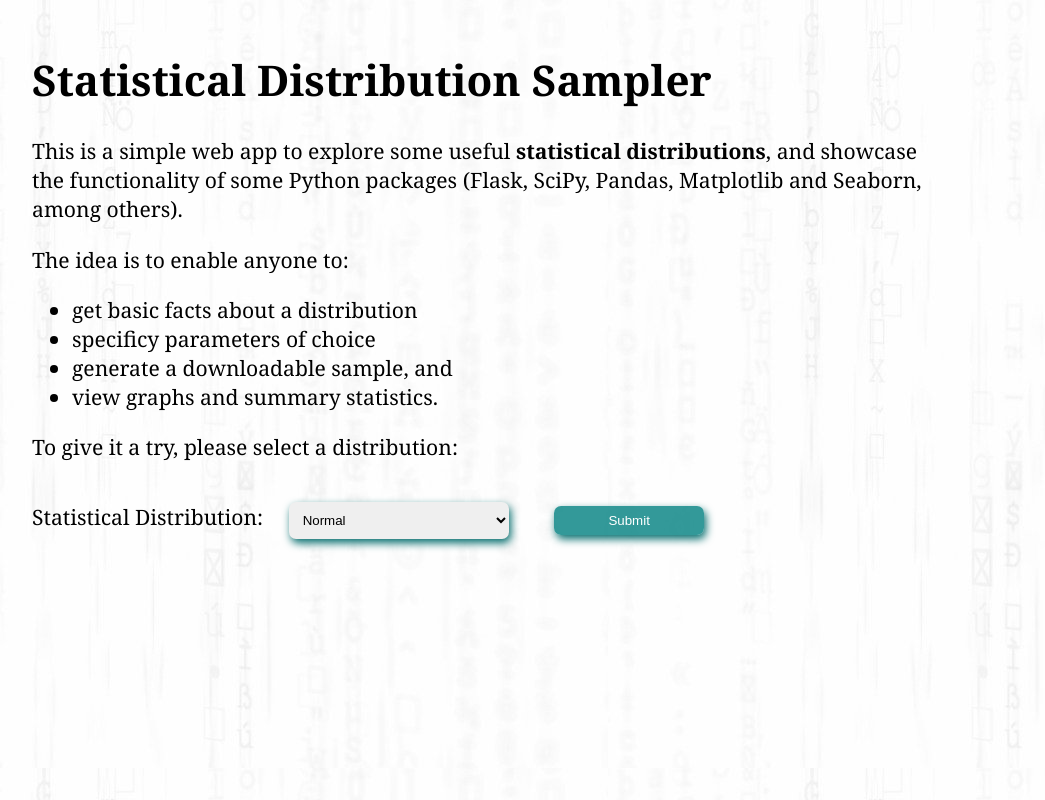
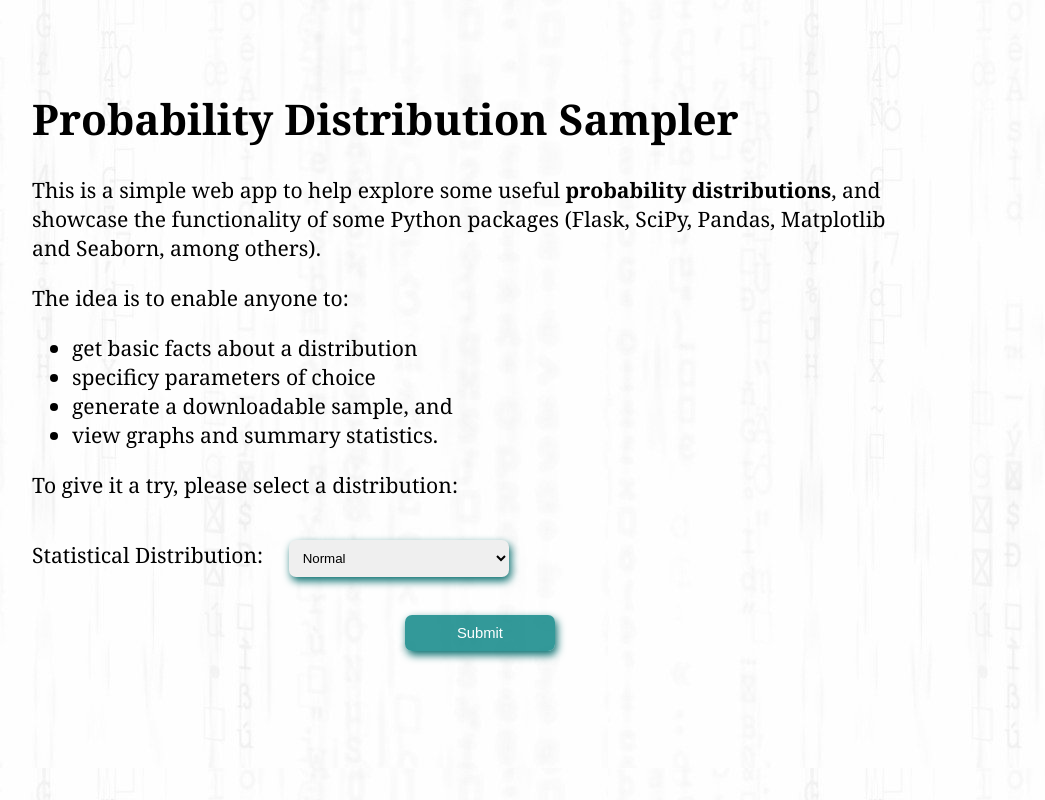
Before and after one commit to Tim-Abwao/probability-distributions-with-flask, a Flask app: page / in a window 1280 px wide. Shown: the whole page, without its empty margins (160-1205 px from the left). Run offline with Flask 2, Linux system fonts and the light colour scheme.

Commit message:
Update html templates
Apply changes made to flask_app.py and utils.py. Modify style.


Former-commit-id: d4ccf1032ebbccdc93bf4f84cbba47737f7fd9f6

```diff
--- a/stats_app/templates/base.html
+++ b/stats_app/templates/base.html
@@ -9,7 +9,7 @@
 		body {
 			background-image: url("{{ url_for('static', filename='background.jpg') }}");
 			max-width: 70%;
-			margin: 4% auto;
+			margin: 7% auto;
 			font-size: 1.32em;
 			text-align: center;
 			font-family: Georgia, serif;
@@ -31,9 +31,12 @@
 
 		.button {
 			background: rgba(0, 128, 128, 0.8);
-			padding: 7px 20px;
+			font-size: 0.7em;
+			padding: 10px 30px;
 			width: 150px;
 			color: white;
+			margin: 2% auto;
+			display: block;
 		}
 
 		.button:hover {
@@ -53,13 +56,11 @@
 		}
 
 		.graphs {
-			border: 4px solid rgba(0, 128, 128, 0.6);
-			border-radius: 15px;
 			padding: 3%;
 			font-size: 0.8em;
 			margin: 4% auto;
 			font-style: italic;
-			max-width: 600px;
+			max-width: 80%;
 		}
 
 		a {
@@ -67,6 +68,9 @@
 			text-decoration: none;
 		}
 
+		form {
+			margin-bottom: 5%;
+		}
 
 		.footer {
 			margin-top: 10%;
@@ -74,6 +78,9 @@
 			bottom: 50px;
 		}
 
+		img {
+			width: 100%;
+		}
 
 		@media screen and (max-width: 768px) {
 			body {
@@ -82,6 +89,7 @@
 		}
 	</style>
 </head>
+
 <body>
 	{% block body %}{% endblock %}
 </body>
--- a/stats_app/templates/index.html
+++ b/stats_app/templates/index.html
@@ -2,8 +2,8 @@
 {% block body %}
 <div class="content">
 
-	<h1>Statistical Distribution Sampler</h1>
-	<p>This is a simple web app to explore some useful <b>statistical distributions</b>, and showcase the
+	<h1>Probability Distribution Sampler</h1>
+	<p>This is a simple web app to help explore some useful <b>probability distributions</b>, and showcase the
 		functionality of some Python packages (Flask, SciPy, Pandas, Matplotlib and Seaborn, among others).</p>
 
 	<p>The idea is to enable anyone to: </p>
```
Also changed, not shown: stats_app/templates/results.html (+13 -11 lines), stats_app/templates/summary.html (+10 -10 lines).
